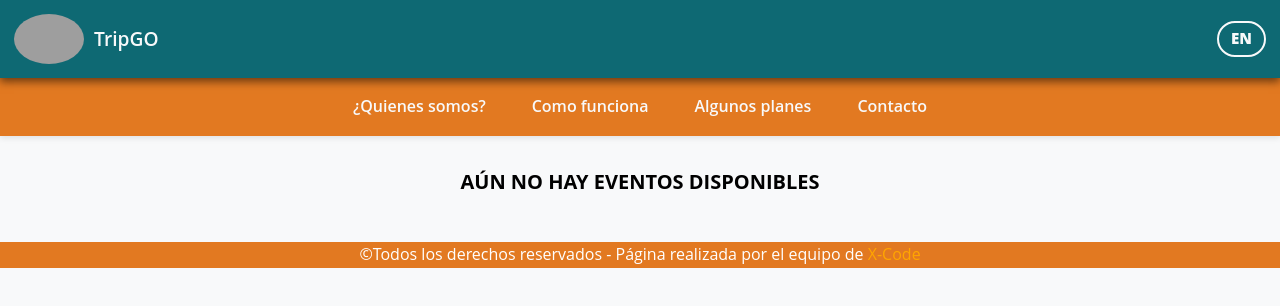
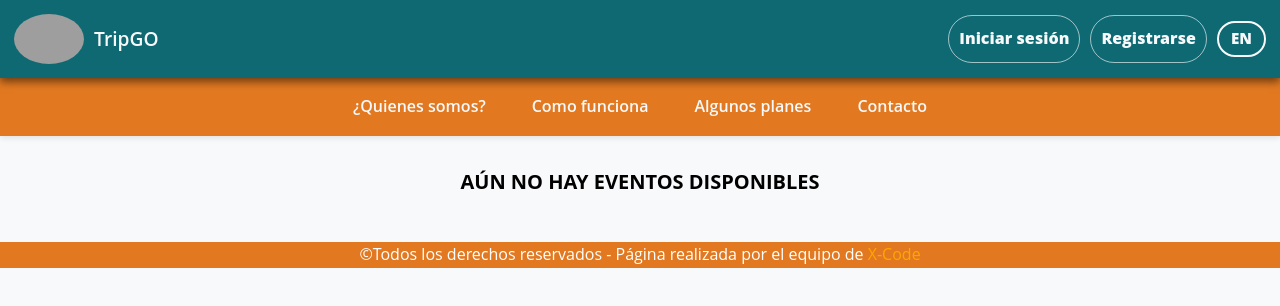
Before and after one commit to dudidev/TRIPGO-FRONTEND, an Angular app: page /about in a window 1280 px wide. Shown: the top 306 px of the page. Built offline with nearby package versions, Linux system fonts and the light colour scheme; grey boxes are pictures that could not be loaded.

Commit message:
mostrar login y register pantalla grande

```diff
--- a/src/app/shared/nav/nav.css
+++ b/src/app/shared/nav/nav.css
@@ -59,7 +59,7 @@
 .OpLaterales{
   display: flex;
   align-items: center;
-  gap: var(--padding-s);
+  gap: 10px;
 }
 
 .OpLaterales a{
@@ -1128,6 +1128,44 @@
   opacity: 0.9;
   transform: translateY(-1px);
 }
+.btnLogin {
+  color: white;
+  text-decoration: none;
+  font-size: 5px;
+  padding: 8px 16px;
+  border-radius: 999px;
+  border: 1.5px solid rgba(255,255,255,0.6);
+  background: transparent;
+  font-weight: 600;
+  transition: all 0.25s ease;
+}
+
+.btnLogin:hover {
+  background: rgba(255,255,255,0.15);
+  border-color: white;
+}
+
+/* BOTÓN PRINCIPAL */
+.btnRegister {
+  color: white;
+  text-decoration: none;
+  font-size: 0.9rem;
+  padding: 8px 16px;
+  border-radius: 999px;
+  border: 1.5px solid rgba(255,255,255,0.6);
+  background: transparent;
+  font-weight: 600;
+  transition: all 0.25s ease;
+}
+
+.btnRegister:hover {
+  transform: translateY(-2px);
+  box-shadow: 0 6px 18px rgba(0,0,0,0.25);
+}
+
+.desktopOnly {
+  display: inline-flex;
+}
 
 /* ── Responsive ── */
 @media (max-width: 480px) {
@@ -1190,6 +1228,10 @@
 
 /* 3) MOBILE/TABLET */
 @media (max-width: 768px){
+
+  .desktopOnly {
+    display: none !important;
+  }
 
   .hamburgerBtn {
     display: block !important;  /* ← ahora sí aparece */
--- a/src/app/shared/nav/nav.html
+++ b/src/app/shared/nav/nav.html
@@ -128,31 +128,31 @@
           </div>
         }
 
+        <!-- Botones desktop + hamburger móvil -->
         <div class="OpLaterales">
           @if (!isLoggedIn) {
-
-    <button type="button" class="langBtn" (click)="lang.toggle()">
+            <a routerLink="/login" class="btnLogin desktopOnly">Iniciar sesión</a>
+            <a routerLink="/register" class="btnRegister desktopOnly">Registrarse</a>
+            <button type="button" class="langBtn desktopOnly" (click)="lang.toggle()">
               {{ lang.current === 'es' ? 'EN' : 'ES' }}
             </button>
-
           } @else {
-
-    <a href="#" (click)="confirmLogout(); $event.preventDefault()">Salir</a>
-
-    <button type="button" class="langBtn" (click)="lang.toggle()">
+            <a href="#" class="desktopOnly" (click)="confirmLogout(); $event.preventDefault()">Salir</a>
+            <button type="button" class="langBtn desktopOnly" (click)="lang.toggle()">
               {{ lang.current === 'es' ? 'EN' : 'ES' }}
             </button>
-
           }
         </div>
+
+        <!-- Hamburger: solo móvil, solo sin login -->
+        @if (!isLoggedIn) {
+          <button class="hamburgerBtn" type="button" (click)="toggleMenu()">☰</button>
         }
 
-    <!-- Hamburger: solo en móvil Y sin login -->
-  @if (!isEmpresaPage && !isLoggedIn) {
-    <button class="hamburgerBtn" type="button" (click)="toggleMenu()">☰</button>
-  }
-    </div>
-  </div>
+      } <!-- fin @else isEmpresaPage -->
+
+    </div> <!-- fin rightActions -->
+  </div> <!-- fin navPrincipal -->
 
   @if (!isEmpresaPage) {
     <div class="nav-bar">
@@ -186,9 +186,8 @@
           <a routerLink="/contact" (click)="closeMenu()">Contacto</a>
         } @else {
           <a routerLink="/principal" (click)="closeMenu()">Lugares</a>
-        <a routerLink="/principal" (click)="closeMenu()">Recomendaciones</a>
-        <a routerLink="/contact" (click)="closeMenu()">Soporte</a>
-        <a routerLink="/about" (click)="closeMenu()">Eventos</a>
+          <a routerLink="/recomendaciones" (click)="closeMenu()">Recomendaciones</a>
+          <a routerLink="/soporte" (click)="closeMenu()">Soporte</a>
           <a routerLink="/editar-cuenta" (click)="closeMenu()">Perfil</a>
           <a href="#" (click)="confirmLogout(); $event.preventDefault()">Salir</a>
         }
@@ -198,7 +197,7 @@
       </nav>
     </aside>
   }
-  <!-- Overlay ENVIADO -->
+
   @if (emailEnviado) {
     <div class="overlayProcesando overlayProcesando--ok">
       <div class="overlayCard overlayCard--ok">
@@ -255,7 +254,7 @@
     </nav>
   }
 
-  <!-- ITINERARIO MÓVIL (panel desde abajo) -->
+  <!-- ITINERARIO MÓVIL -->
   @if (itinerarioOpen && isLoggedIn) {
     <div class="itBackdropMobile" (click)="closeItinerario()"></div>
     <div class="itPopoverMobile" (click)="$event.stopPropagation()">
```
Lines whose indentation alone changed are shown as unchanged.
